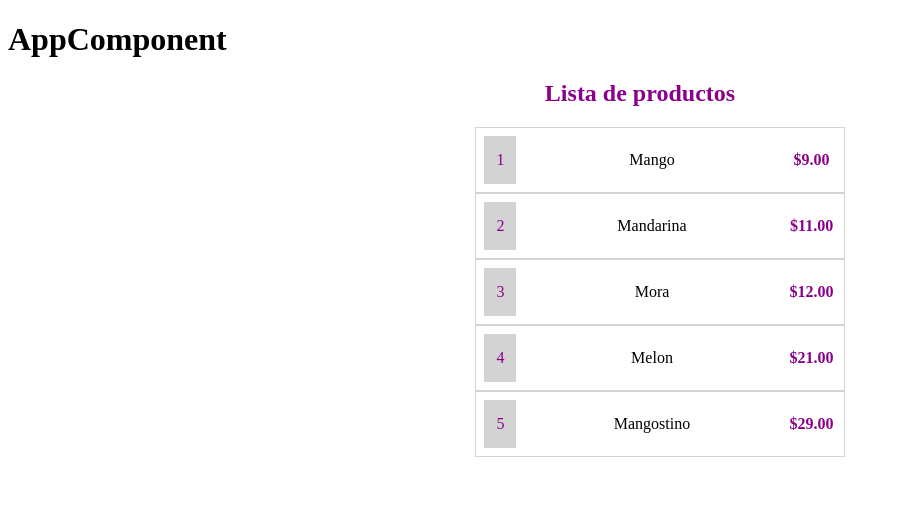
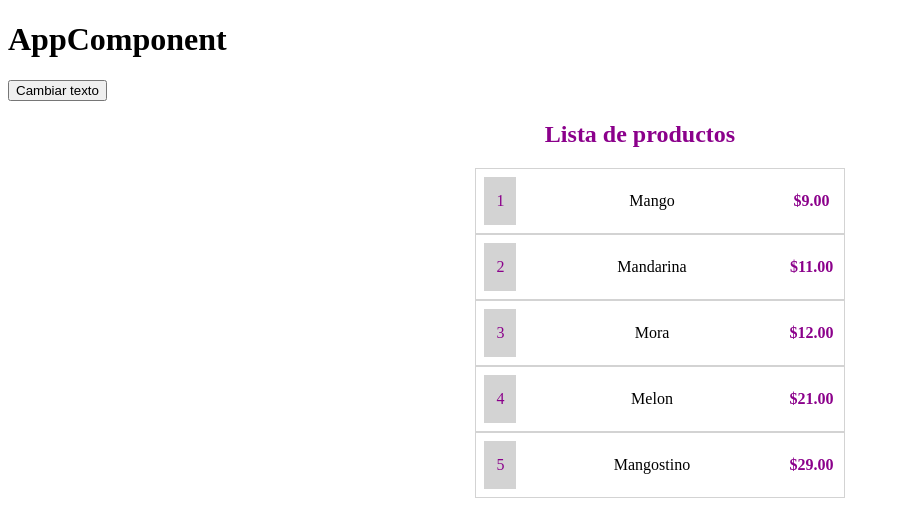
Before and after one commit to Experis-Upskilling-Program/Angular-Fundamentals-ECommerce, an Angular app: page / in a window 1280 px wide. Shown: the top 528 px of the page, without its empty margins (0-900 px from the left). Built offline with nearby package versions, Linux system fonts and the light colour scheme.

Commit message:
[+] products.component: Ciclo de Vida Componente ngOnChanges

```diff
--- a/src/app/app.component.html
+++ b/src/app/app.component.html
@@ -1,2 +1,3 @@
 <h1>AppComponent</h1>
-<app-products></app-products>
+<button (click)="onChangeTitle()">Cambiar texto</button>
+<app-products [value]="title"></app-products>
--- a/src/app/app.component.ts
+++ b/src/app/app.component.ts
@@ -7,4 +7,12 @@ import { Component } from '@angular/core';
 })
 export class AppComponent {
   title = 'ecommerce';
+
+  constructor() {
+    console.log( this.title );
+  }
+
+  onChangeTitle() {
+    this.title = 'Hola chicas!'
+  }
 }
--- a/src/app/components/products/products.component.ts
+++ b/src/app/components/products/products.component.ts
@@ -1,4 +1,4 @@
-import { Component } from '@angular/core';
+import { Component, Input, OnChanges, OnInit, SimpleChanges } from '@angular/core';
 import { Product } from 'src/app/interfaces/product';
 import { PRODUCTS } from '../../../data/fake-products';
 
@@ -8,7 +8,9 @@ import { PRODUCTS } from '../../../data/fake-products';
   templateUrl: './products.component.html',
   styleUrls: ['./products.component.css']
 })
-export class ProductsComponent {
+export class ProductsComponent implements OnChanges {
+  @Input() value: string | undefined;
+
   // Atributos de la clase
   product: Product = {
     id: 1,
@@ -28,4 +30,11 @@ export class ProductsComponent {
     this.productSelected = product;
     console.log( this.productSelected );
   }
+
+  // Ciclos de vida del componente
+  ngOnChanges(changes: SimpleChanges): void {
+    console.group( 'ngOnChanges' );
+    console.log( changes[ 'value' ] );
+    console.groupEnd();
+  }
 }
```
